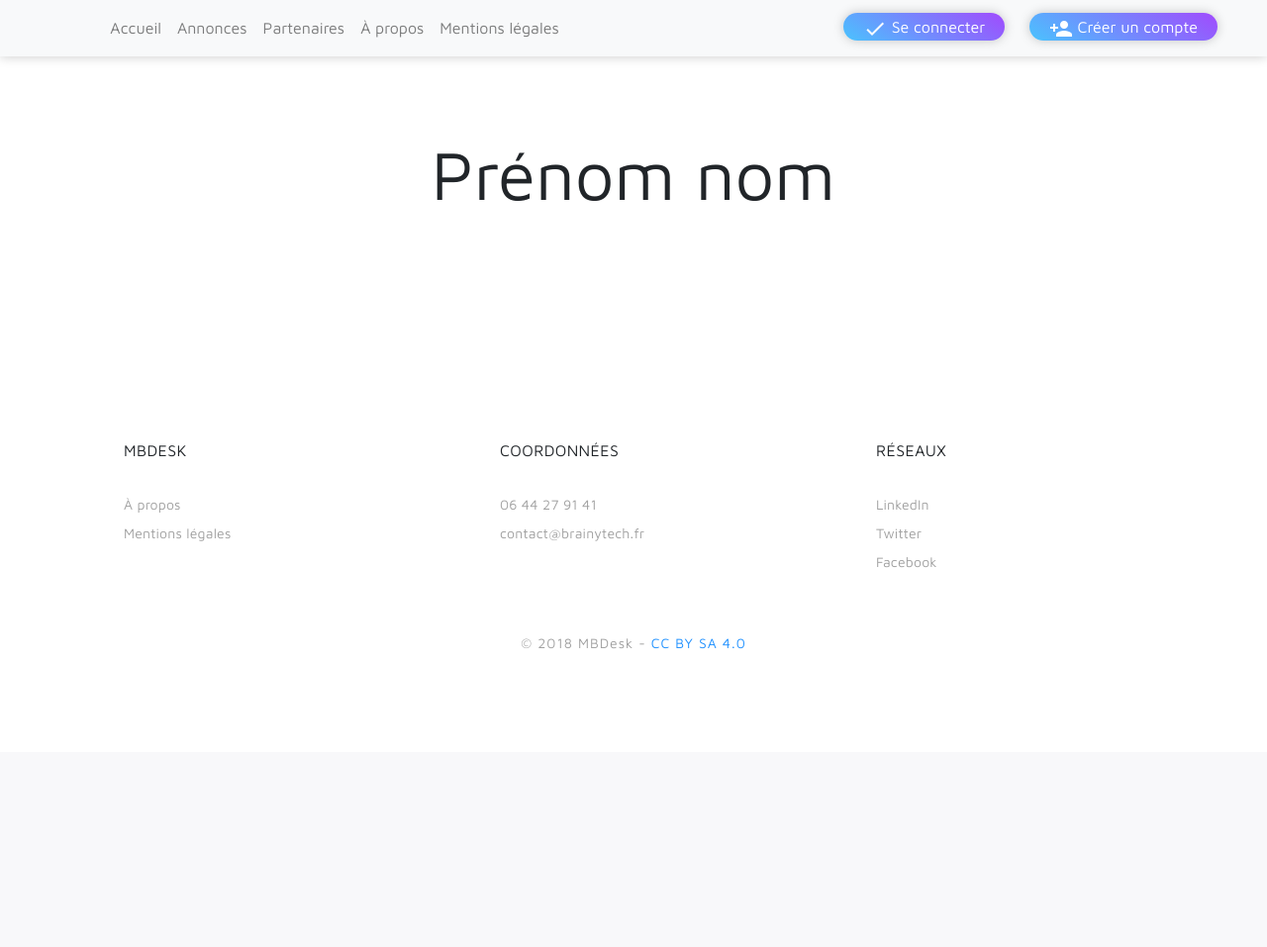
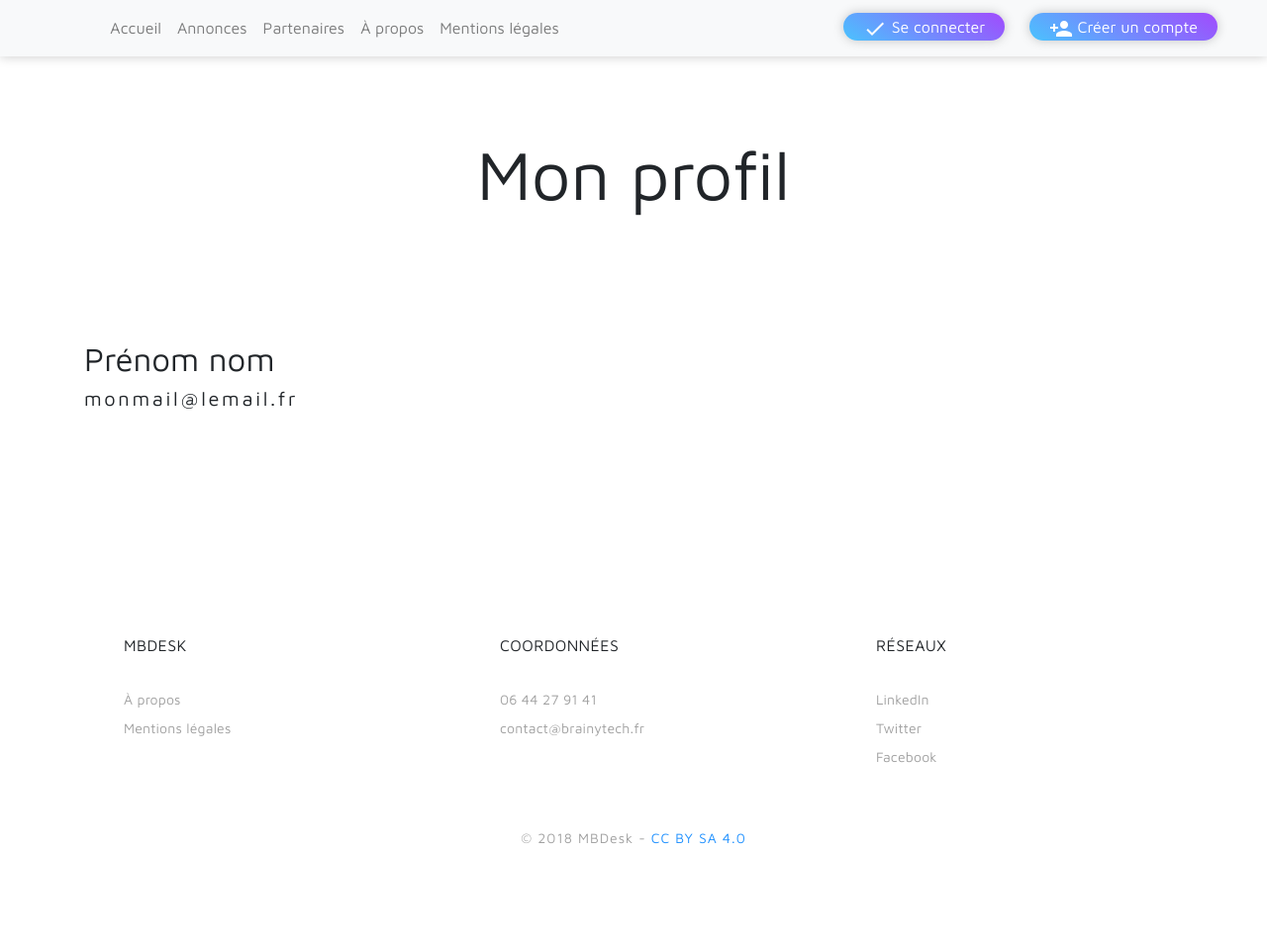
Before and after one commit to julien-pintodafonseca/My_Brainy_Desk, a PHP site: page /profil.php in a window 1280 px wide. Shown: the part 223-1180 px from the top of the page at 99% size. Before the commit the page ends 879 px from the top, so only its background shows below. Run offline with PHP 8.4, Linux system fonts and the light colour scheme.

Commit message:
Màj CSS

```diff
--- a/css/style.css
+++ b/css/style.css
@@ -68,7 +68,10 @@ p {
 
 
 
-
+.annonce {
+    min-height: 234px;
+    box-shadow: 0 0 11px rgba(0, 0, 0, .21);
+}
 
 
 
--- a/css/titles.css
+++ b/css/titles.css
@@ -38,14 +38,7 @@ h5 {
 
 
 
-
-
-.annonce, .profil h2 {
-    min-height: 234px;
-    box-shadow: 0 0 11px rgba(0, 0, 0, .21);
-}
-
-.annonce h1, .profil h2 {
+.annonce h1, .profil h1 {
     font-size: 33px;
     text-align: left;
 }
--- a/profil.php
+++ b/profil.php
@@ -14,17 +14,19 @@
         <section>
             <div class="row">
                 <div class="col">
-                    <h1>Prénom nom</h1>
-                    <h2></h2>
+                    <h1>Mon profil</h1>
                 </div>
             </div>
         </section>
 
 
         <section class="profil">
-
-        <h1></h1>
-
+            <div class="row">
+                <div class="col">
+                    <h1>Prénom nom</h1>
+                    <h2>monmail@lemail.fr</h2>
+                </div>
+            </div>
 
         </section>
 
```
